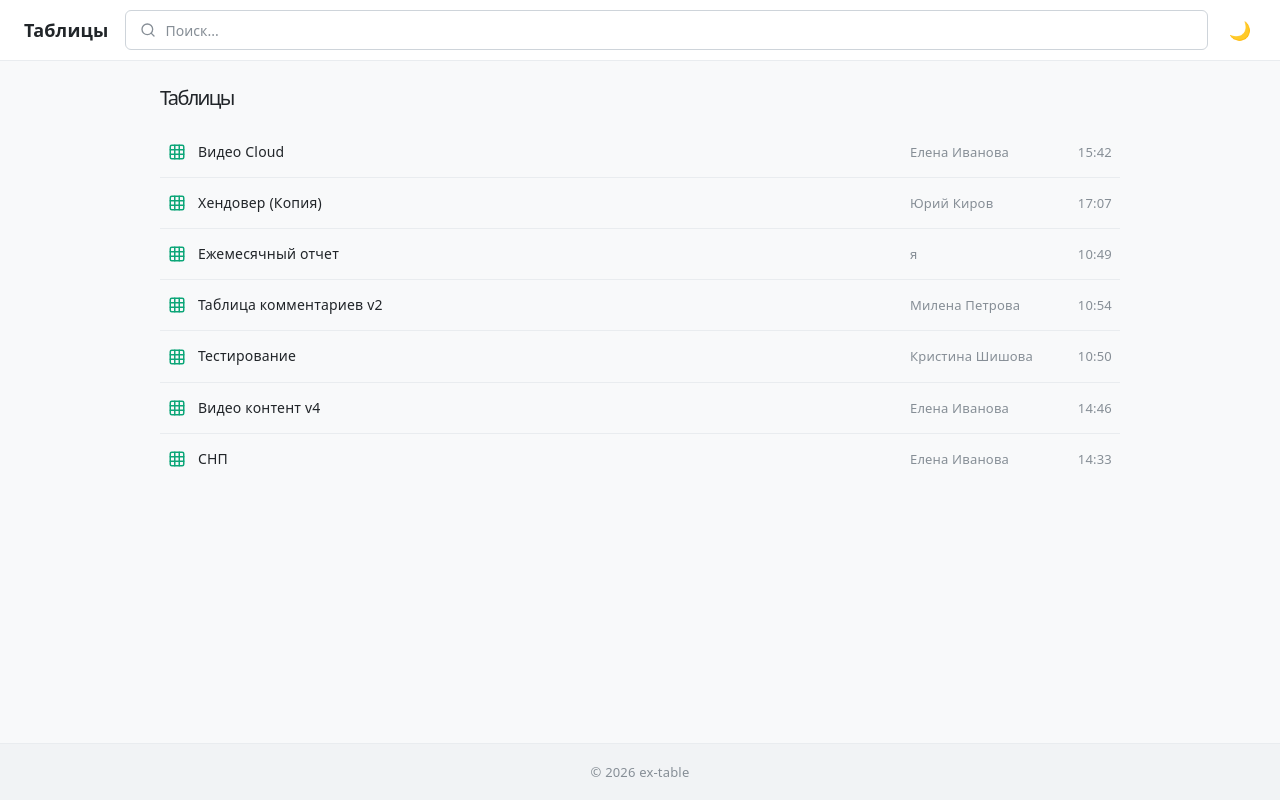
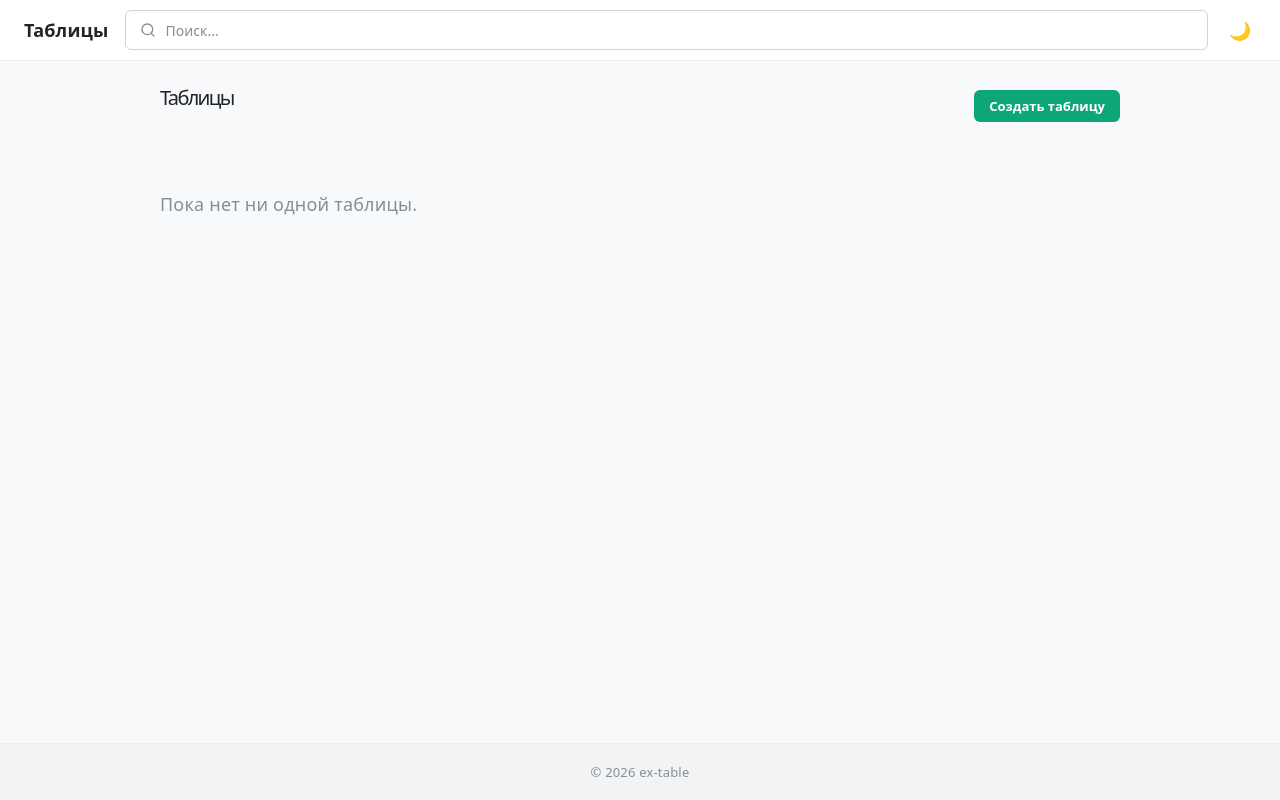
Before and after one commit to sorokinaolga/ex-table, a React (Vite) app: page /spreadsheets in a window 1280 px wide. Built offline with nearby package versions, Linux system fonts and the light colour scheme.

Commit message:
Add create new tables

```diff
--- a/src/pages/SpreadsheetsPage/SpreadsheetsPage.css
+++ b/src/pages/SpreadsheetsPage/SpreadsheetsPage.css
@@ -1,3 +1,30 @@
+.spreadsheets__header {
+  display: flex;
+  align-items: center;
+  justify-content: space-between;
+  gap: 16px;
+  margin-bottom: 16px;
+}
+
+.spreadsheets__actions {
+  display: flex;
+  align-items: center;
+  gap: 8px;
+}
+
+.spreadsheets__empty {
+  display: flex;
+  flex-direction: column;
+  align-items: flex-start;
+  gap: 12px;
+  padding: 48px 0;
+  color: var(--input-placeholder);
+}
+
+.spreadsheets__empty p {
+  margin: 0;
+}
+
 .spreadsheets__title {
   margin: 0 0 16px;
   font-size: 20px;
--- a/src/pages/SpreadsheetsPage/SpreadsheetsPage.tsx
+++ b/src/pages/SpreadsheetsPage/SpreadsheetsPage.tsx
@@ -1,30 +1,48 @@
-import { Link } from 'react-router';
+import { Link, useNavigate } from 'react-router';
+import { Button } from '../../components/Button/Button';
+import { useSpreadsheets } from './useSpreadsheets';
 import './SpreadsheetsPage.css';
 
-interface Spreadsheet {
-  id: string;
-  title: string;
-  owner: string;
-  updatedAt: string;
+export function SpreadsheetsPage() {
+  const navigate = useNavigate();
+  const { items, create, clear } = useSpreadsheets();
+
+  const handleCreate = () => {
+    const meta = create();
+    navigate(`/spreadsheets/${meta.id}`);
+  };
+
+  const handleClearAll = () => {
+    if (window.confirm('Удалить все таблицы? Действие необратимо.')) {
+      clear();
     }
+  };
 
-const SPREADSHEETS: Spreadsheet[] = [
-  { id: '1', title: 'Видео Cloud', owner: 'Елена Иванова', updatedAt: '15:42' },
-  { id: '2', title: 'Хендовер (Копия)', owner: 'Юрий Киров', updatedAt: '17:07' },
-  { id: '3', title: 'Ежемесячный отчет', owner: 'я', updatedAt: '10:49' },
-  { id: '4', title: 'Таблица комментариев v2', owner: 'Милена Петрова', updatedAt: '10:54' },
-  { id: '5', title: 'Тестирование', owner: 'Кристина Шишова', updatedAt: '10:50' },
-  { id: '6', title: 'Видео контент v4', owner: 'Елена Иванова', updatedAt: '14:46' },
-  { id: '7', title: 'СНП', owner: 'Елена Иванова', updatedAt: '14:33' },
-];
-
-export function SpreadsheetsPage() {
   return (
     <div className="spreadsheets">
+      <div className="spreadsheets__header">
         <h1 className="spreadsheets__title">Таблицы</h1>
 
+        <div className="spreadsheets__actions">
+          {items.length > 0 && (
+            <Button variant="default" size="sm" onClick={handleClearAll} type="button">
+              Очистить список
+            </Button>
+          )}
+
+          <Button variant="accent" size="sm" onClick={handleCreate} type="button">
+            Создать таблицу
+          </Button>
+        </div>
+      </div>
+
+      {items.length === 0 ? (
+        <div className="spreadsheets__empty">
+          <p>Пока нет ни одной таблицы.</p>
+        </div>
+      ) : (
         <ul className="spreadsheets__list">
-        {SPREADSHEETS.map((s) => (
+          {items.map((s) => (
             <li key={s.id} className="spreadsheets__item">
               <Link to={`/spreadsheets/${s.id}`} className="spreadsheets__link">
                 <span className="spreadsheets__icon" aria-hidden="true">
@@ -38,12 +56,26 @@ export function SpreadsheetsPage() {
                 </span>
 
                 <span className="spreadsheets__name">{s.title}</span>
-              <span className="spreadsheets__owner">{s.owner}</span>
-              <span className="spreadsheets__time">{s.updatedAt}</span>
+                <span className="spreadsheets__time">{formatRelative(s.createdAt)}</span>
               </Link>
             </li>
           ))}
         </ul>
+      )}
     </div>
   );
 }
+
+function formatRelative(ts: number): string {
+  const diff = Date.now() - ts;
+  const min = 60_000;
+  const hour = 60 * min;
+  const day = 24 * hour;
+
+  if (diff < min) return 'только что';
+  if (diff < hour) return `${Math.floor(diff / min)} мин назад`;
+  if (diff < day) return `${Math.floor(diff / hour)} ч назад`;
+  if (diff < 7 * day) return `${Math.floor(diff / day)} дн назад`;
+
+  return new Date(ts).toLocaleDateString('ru-RU');
+}
--- /dev/null
+++ b/src/pages/SpreadsheetsPage/useSpreadsheets.ts
@@ -0,0 +1,28 @@
+import { useCallback, useState } from 'react';
+import { clearAllSpreadsheets, createSpreadsheet, deleteSpreadsheet as deleteMeta, loadSpreadsheets, type SpreadsheetMeta } from '../../storage/spreadsheets';
+
+export function useSpreadsheets() {
+  const [items, setItems] = useState<SpreadsheetMeta[]>(() => loadSpreadsheets());
+
+  const create = useCallback((title?: string) => {
+    const meta = createSpreadsheet(title);
+    setItems((prev) => [meta, ...prev]);
+    return meta;
+  }, []);
+
+  const remove = useCallback((id: string) => {
+    deleteMeta(id);
+    setItems((prev) => prev.filter((s) => s.id !== id));
+  }, []);
+
+  const clear = useCallback(() => {
+    clearAllSpreadsheets();
+    setItems([]);
+  }, []);
+
+  const refresh = useCallback(() => {
+    setItems(loadSpreadsheets());
+  }, []);
+
+  return { items, create, remove, clear, refresh };
+}
--- a/src/storage/keys.ts
+++ b/src/storage/keys.ts
@@ -5,6 +5,7 @@ export const STORAGE_PREFIX = 'ex-table';
 
 export const STORAGE_KEYS = {
   theme: `${STORAGE_PREFIX}:theme`,
+  spreadsheets: `${STORAGE_PREFIX}:spreadsheets`,
   sheetDimensions: (id: string) => `${STORAGE_PREFIX}:sheet:${id}:dimensions`,
   sheetData: (id: string) => `${STORAGE_PREFIX}:sheet:${id}:data`,
   sheetActive: (id: string) => `${STORAGE_PREFIX}:sheet:${id}:active`,
--- /dev/null
+++ b/src/storage/spreadsheets.ts
@@ -0,0 +1,95 @@
+import { STORAGE_KEYS } from './keys';
+
+export interface SpreadsheetMeta {
+  id: string;
+  title: string;
+  createdAt: number;
+}
+
+const DEFAULT_TITLE_PREFIX = 'Таблица';
+
+export function generateSpreadsheetId(): string {
+  return Math.random().toString(36).slice(2, 10);
+}
+
+function isMeta(value: unknown): value is SpreadsheetMeta {
+  if (!value || typeof value !== 'object') return false;
+  const v = value as Record<string, unknown>;
+  return typeof v.id === 'string' && typeof v.title === 'string' && typeof v.createdAt === 'number';
+}
+
+export function loadSpreadsheets(): SpreadsheetMeta[] {
+  if (typeof window === 'undefined') return [];
+  try {
+    const raw = window.localStorage.getItem(STORAGE_KEYS.spreadsheets);
+    if (!raw) return [];
+    const parsed = JSON.parse(raw);
+    if (!Array.isArray(parsed)) return [];
+    return parsed.filter(isMeta);
+  } catch {
+    return [];
+  }
+}
+
+export function saveSpreadsheets(list: SpreadsheetMeta[]): void {
+  if (typeof window === 'undefined') return;
+  try {
+    window.localStorage.setItem(STORAGE_KEYS.spreadsheets, JSON.stringify(list));
+  } catch {
+    // ignore
+  }
+}
+
+export function clearSpreadsheets(): void {
+  if (typeof window === 'undefined') return;
+  try {
+    window.localStorage.removeItem(STORAGE_KEYS.spreadsheets);
+  } catch {
+    // ignore
+  }
+}
+
+export function createSpreadsheet(title?: string): SpreadsheetMeta {
+  const list = loadSpreadsheets();
+
+  let id = generateSpreadsheetId();
+  while (list.some((s) => s.id === id)) {
+    id = generateSpreadsheetId();
+  }
+
+  const nextIndex = list.length + 1;
+  const meta: SpreadsheetMeta = {
+    id,
+    title: title ?? `${DEFAULT_TITLE_PREFIX} ${nextIndex}`,
+    createdAt: Date.now(),
+  };
+
+  saveSpreadsheets([meta, ...list]);
+  return meta;
+}
+
+export function deleteSpreadsheet(id: string): void {
+  const list = loadSpreadsheets();
+  saveSpreadsheets(list.filter((s) => s.id !== id));
+
+  if (typeof window === 'undefined') return;
+  try {
+    window.localStorage.removeItem(STORAGE_KEYS.sheetData(id));
+    window.localStorage.removeItem(STORAGE_KEYS.sheetDimensions(id));
+  } catch {
+    // ignore
+  }
+}
+
+export function clearAllSpreadsheets(): void {
+  const list = loadSpreadsheets();
+  for (const item of list) {
+    try {
+      window.localStorage.removeItem(STORAGE_KEYS.sheetData(item.id));
+      window.localStorage.removeItem(STORAGE_KEYS.sheetDimensions(item.id));
+    } catch {
+      // ignore
+    }
+  }
+  clearSpreadsheets();
+}
```
Lines whose indentation alone changed are shown as unchanged.
